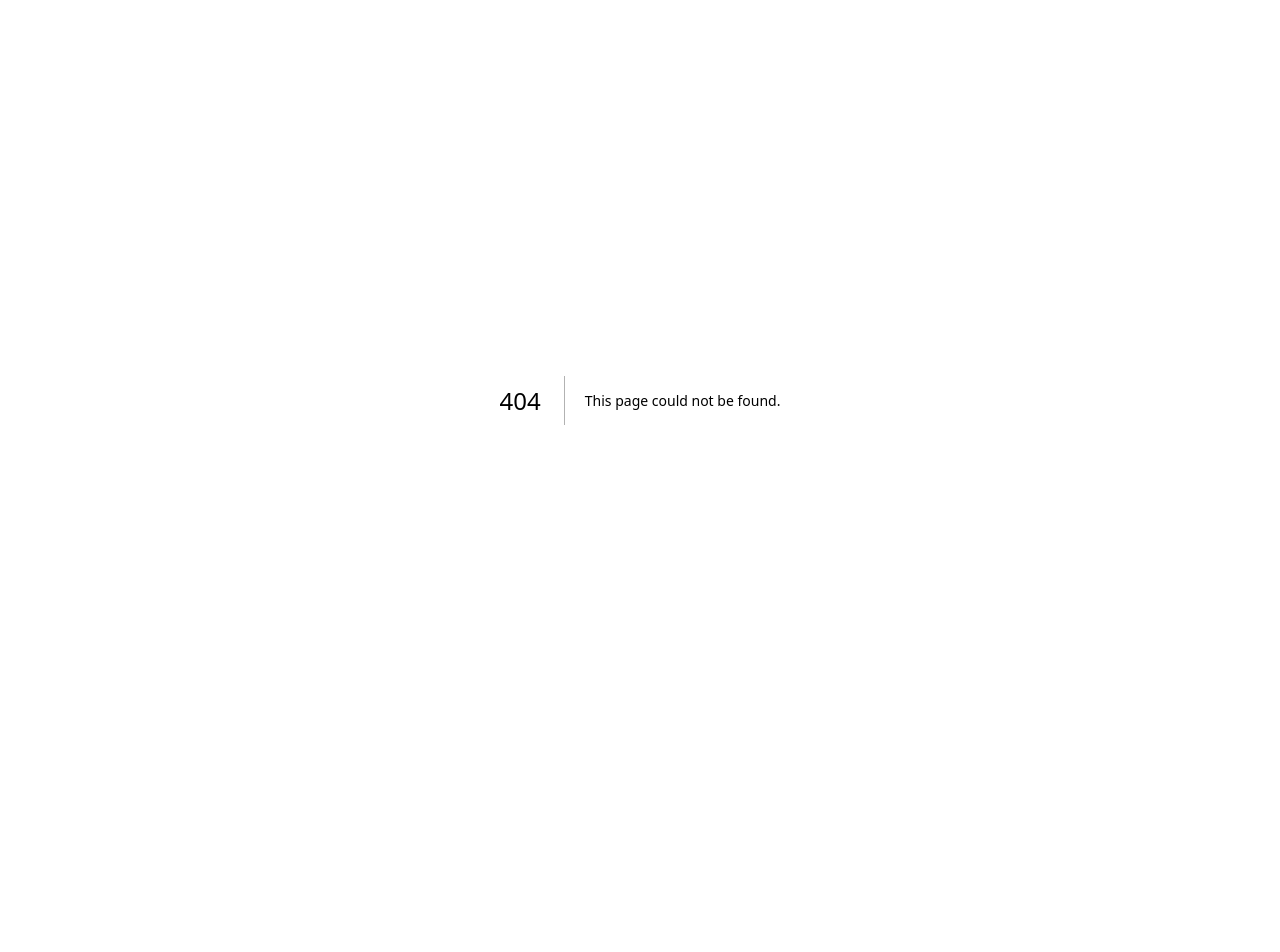
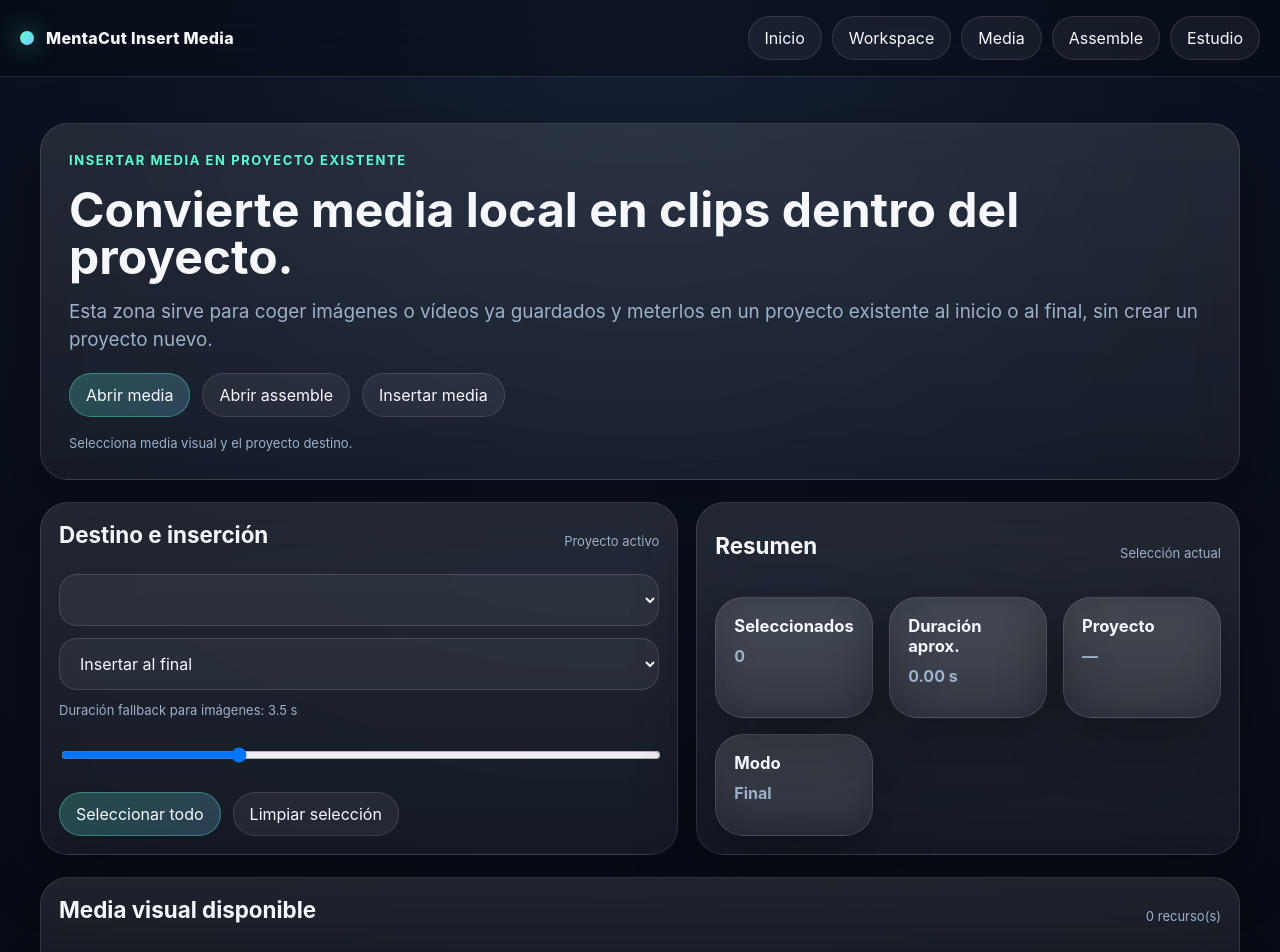
Before and after one commit to alain7224/MentaCut, a Next.js app: page /studio/insert-media in a window 1280 px wide. Before the commit this address had no page. Shown: the top 952 px of the page. Before the commit the page ends 800 px from the top, so only its background shows below. Built offline with nearby package versions, Linux system fonts and the light colour scheme.

Commit message:
feat: add insert media into existing project route

```diff
--- /dev/null
+++ b/app/studio/insert-media/page.tsx
@@ -0,0 +1,166 @@
+'use client'
+
+import Link from 'next/link'
+import { useEffect, useMemo, useState } from 'react'
+import { listLocalMedia, type LocalMediaRecord } from '@/lib/local-media'
+import { readLocalProjects, touchProject, writeLocalProjects, type LocalProject } from '@/lib/local-store'
+import { insertMediaIntoProject, type InsertMode } from '@/lib/project-media-insert'
+
+export default function StudioInsertMediaPage() {
+  const [projects, setProjects] = useState<LocalProject[]>([])
+  const [library, setLibrary] = useState<LocalMediaRecord[]>([])
+  const [activeProjectId, setActiveProjectId] = useState<string | null>(null)
+  const [selectedMediaIds, setSelectedMediaIds] = useState<string[]>([])
+  const [fallbackDuration, setFallbackDuration] = useState(3.5)
+  const [mode, setMode] = useState<InsertMode>('append')
+  const [status, setStatus] = useState('')
+
+  useEffect(() => {
+    const nextProjects = readLocalProjects()
+    setProjects(nextProjects)
+    setActiveProjectId(nextProjects[0]?.id ?? null)
+    void listLocalMedia().then(setLibrary).catch(() => setLibrary([]))
+  }, [])
+
+  const activeProject = useMemo(() => projects.find((item) => item.id === activeProjectId) ?? null, [projects, activeProjectId])
+  const visuals = useMemo(() => library.filter((item) => item.kind === 'image' || item.kind === 'video'), [library])
+  const selectedVisuals = useMemo(() => visuals.filter((item) => selectedMediaIds.includes(item.id)), [visuals, selectedMediaIds])
+
+  const stats = useMemo(() => ({
+    selected: selectedVisuals.length,
+    duration: selectedVisuals.reduce((sum, item) => {
+      if (item.kind === 'video' && item.duration && item.duration > 0) return sum + item.duration
+      return sum + fallbackDuration
+    }, 0),
+  }), [selectedVisuals, fallbackDuration])
+
+  function toggleMedia(id: string) {
+    setSelectedMediaIds((current) => current.includes(id) ? current.filter((item) => item !== id) : [...current, id])
+  }
+
+  function selectAll() {
+    setSelectedMediaIds(visuals.map((item) => item.id))
+  }
+
+  function clearSelection() {
+    setSelectedMediaIds([])
+  }
+
+  function applyInsert() {
+    if (!activeProject || selectedVisuals.length === 0) return
+
+    const updated = projects.map((project) => {
+      if (project.id !== activeProject.id) return project
+      return touchProject(insertMediaIntoProject(project, selectedVisuals, mode, fallbackDuration))
+    })
+
+    setProjects(updated)
+    writeLocalProjects(updated)
+    setStatus(`Media insertada en ${activeProject.name}: ${selectedVisuals.length} clip(s)`)
+    setSelectedMediaIds([])
+  }
+
+  return (
+    <div className="page-shell">
+      <header className="topbar">
+        <div className="brand">
+          <span className="brand-dot" />
+          <span>MentaCut Insert Media</span>
+        </div>
+        <nav className="nav">
+          <Link href="/" className="nav-link">Inicio</Link>
+          <Link href="/studio/workspace" className="nav-link">Workspace</Link>
+          <Link href="/studio/media" className="nav-link">Media</Link>
+          <Link href="/studio/assemble" className="nav-link">Assemble</Link>
+          <Link href="/studio" className="nav-link">Estudio</Link>
+        </nav>
+      </header>
+
+      <main className="main">
+        <section className="section">
+          <div className="panel hero-copy">
+            <span className="eyebrow">Insertar media en proyecto existente</span>
+            <h1 className="title" style={{ fontSize: 'clamp(1.8rem, 4vw, 3rem)' }}>Convierte media local en clips dentro del proyecto.</h1>
+            <p className="sub">
+              Esta zona sirve para coger imágenes o vídeos ya guardados y meterlos en un proyecto existente al inicio o al final, sin crear un proyecto nuevo.
+            </p>
+            <div className="action-row">
+              <Link href="/studio/media" className="btn btn-primary">Abrir media</Link>
+              <Link href="/studio/assemble" className="btn">Abrir assemble</Link>
+              <button className="btn" onClick={applyInsert} disabled={!activeProject || selectedVisuals.length === 0}>Insertar media</button>
+            </div>
+            <div className="timeline-label">{status || 'Selecciona media visual y el proyecto destino.'}</div>
+          </div>
+        </section>
+
+        <section className="section">
+          <div className="studio-grid-2">
+            <div className="panel timeline">
+              <div className="row-head">
+                <h2 className="section-title">Destino e inserción</h2>
+                <div className="timeline-label">Proyecto activo</div>
+              </div>
+              <div className="form">
+                <select className="input" value={activeProjectId ?? ''} onChange={(event) => setActiveProjectId(event.target.value)}>
+                  {projects.map((project) => (
+                    <option key={project.id} value={project.id}>{project.name} · {project.format}</option>
+                  ))}
+                </select>
+                <select className="input" value={mode} onChange={(event) => setMode(event.target.value as InsertMode)}>
+                  <option value="append">Insertar al final</option>
+                  <option value="prepend">Insertar al principio</option>
+                </select>
+                <label className="form">
+                  <span className="timeline-label">Duración fallback para imágenes: {fallbackDuration.toFixed(1)} s</span>
+                  <input className="input" type="range" min="1" max="10" step="0.5" value={fallbackDuration} onChange={(event) => setFallbackDuration(Number(event.target.value))} />
+                </label>
+                <div className="action-row">
+                  <button className="btn btn-primary" onClick={selectAll}>Seleccionar todo</button>
+                  <button className="btn" onClick={clearSelection} disabled={selectedMediaIds.length === 0}>Limpiar selección</button>
+                </div>
+              </div>
+            </div>
+
+            <div className="panel timeline">
+              <div className="row-head">
+                <h2 className="section-title">Resumen</h2>
+                <div className="timeline-label">Selección actual</div>
+              </div>
+              <div className="cards">
+                <article className="panel card"><h3>Seleccionados</h3><p><strong>{stats.selected}</strong></p></article>
+                <article className="panel card"><h3>Duración aprox.</h3><p><strong>{stats.duration.toFixed(2)} s</strong></p></article>
+                <article className="panel card"><h3>Proyecto</h3><p><strong>{activeProject?.name ?? '—'}</strong></p></article>
+                <article className="panel card"><h3>Modo</h3><p><strong>{mode === 'append' ? 'Final' : 'Inicio'}</strong></p></article>
+              </div>
+            </div>
+          </div>
+        </section>
+
+        <section className="section">
+          <div className="panel timeline">
+            <div className="row-head">
+              <h2 className="section-title">Media visual disponible</h2>
+              <div className="timeline-label">{visuals.length} recurso(s)</div>
+            </div>
+            <div className="cards" style={{ gridTemplateColumns: 'repeat(2, minmax(0, 1fr))' }}>
+              {visuals.length === 0 ? <div className="empty">No hay imágenes o vídeos locales todavía.</div> : null}
+              {visuals.map((item) => {
+                const selected = selectedMediaIds.includes(item.id)
+                return (
+                  <article key={item.id} className={`panel card ${selected ? 'active' : ''}`}>
+                    <div className="row-head">
+                      <h3>{item.name}</h3>
+                      <input type="checkbox" checked={selected} onChange={() => toggleMedia(item.id)} />
+                    </div>
+                    <p><strong>Tipo:</strong> {item.kind}</p>
+                    <p><strong>Duración/base:</strong> {item.kind === 'video' && item.duration ? `${item.duration.toFixed(2)} s` : `${fallbackDuration.toFixed(2)} s`}</p>
+                  </article>
+                )
+              })}
+            </div>
+          </div>
+        </section>
+      </main>
+    </div>
+  )
+}
```
